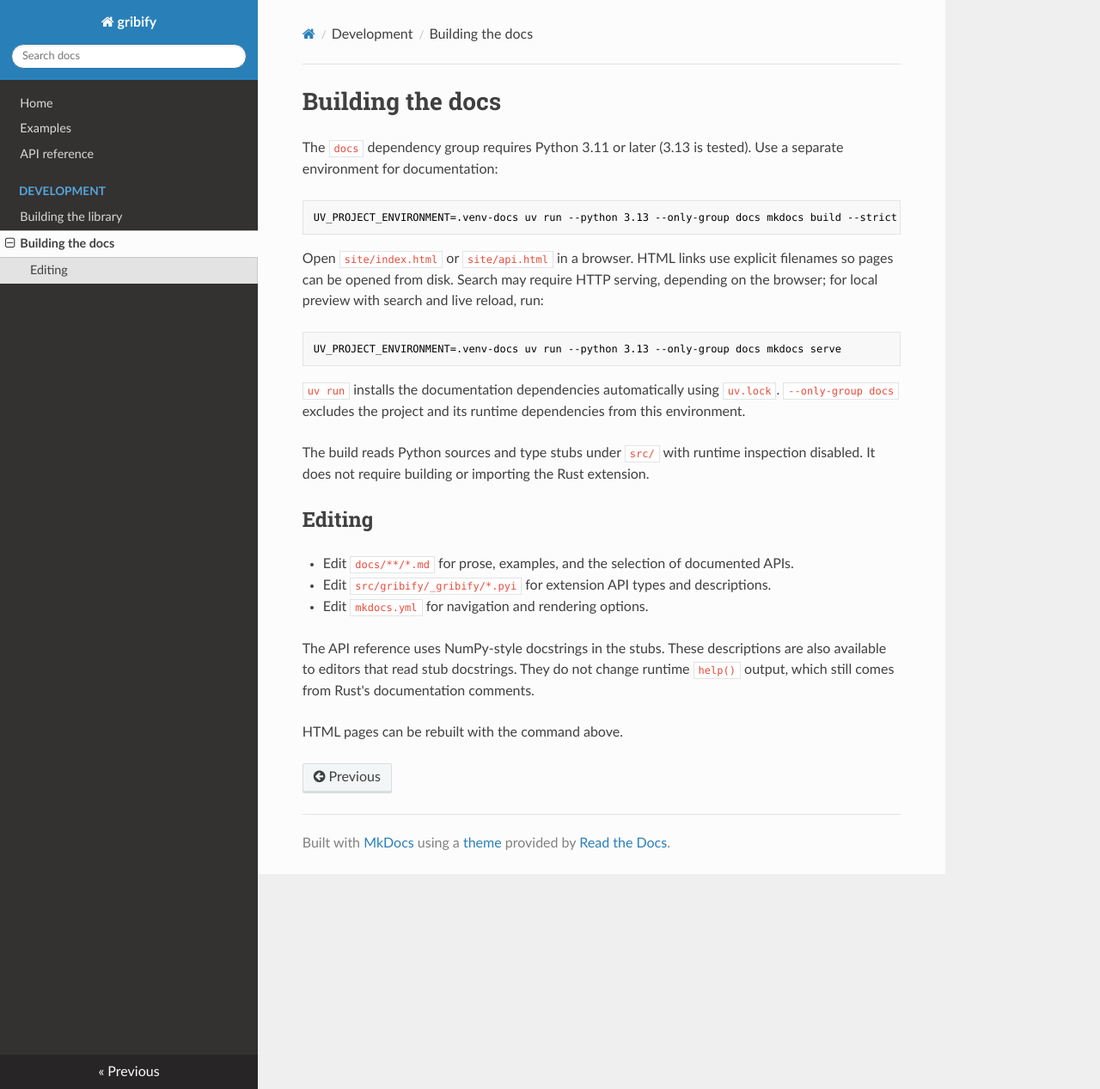
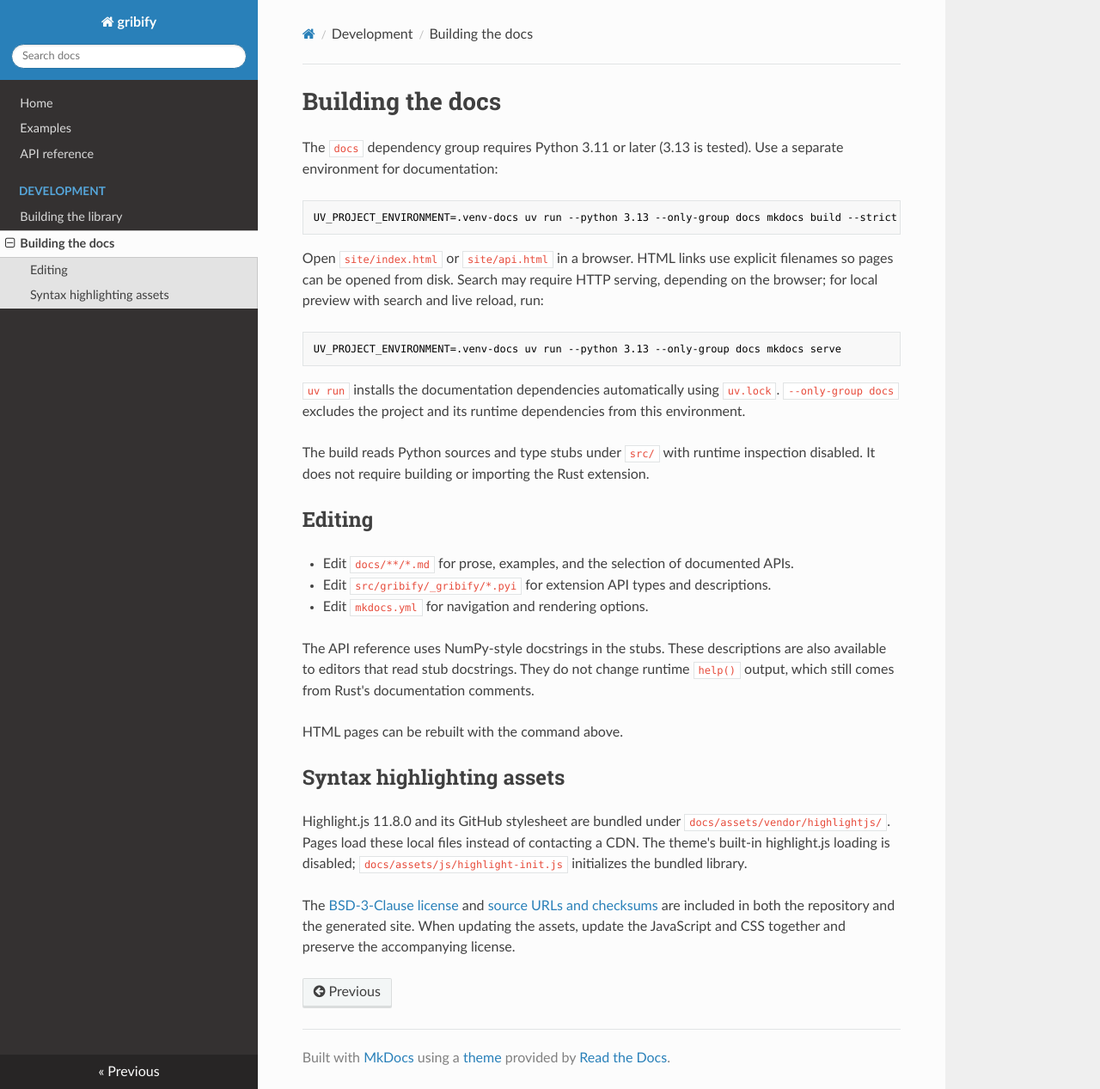
Before and after one commit to noritada/gribify, an MkDocs documentation site: the page built from docs/development/docs.md, in a window 1280 px wide and 1267 px high. Shown: the whole window at 86% size. Built offline with MkDocs 1.6.1, drawn with Linux system fonts in a browser that asks for light colours; nearby versions of some CDN libraries.

Commit message:
Fix an issue where loading documents built locally took a long time
Since `github.min.js` and `highlight.min.js` were being loaded from the
CDN, I moved them to the local directory.

```diff
--- /dev/null
+++ b/docs/assets/js/highlight-init.js
@@ -0,0 +1 @@
+hljs.highlightAll();
--- a/docs/development/docs.md
+++ b/docs/development/docs.md
@@ -33,3 +33,15 @@
 runtime `help()` output, which still comes from Rust's documentation comments.
 
 HTML pages can be rebuilt with the command above.
+
+## Syntax highlighting assets
+
+Highlight.js 11.8.0 and its GitHub stylesheet are bundled under
+`docs/assets/vendor/highlightjs/`. Pages load these local files instead of
+contacting a CDN. The theme's built-in highlight.js loading is disabled;
+`docs/assets/js/highlight-init.js` initializes the bundled library.
+
+The [BSD-3-Clause license](../assets/vendor/highlightjs/LICENSE) and
+[source URLs and checksums](../assets/vendor/highlightjs/README.txt) are included
+in both the repository and the generated site. When updating the assets,
+update the JavaScript and CSS together and preserve the accompanying license.
--- a/mkdocs.yml
+++ b/mkdocs.yml
@@ -10,6 +10,7 @@
       - Building the docs: development/docs.md
 theme:
   name: readthedocs
+  highlightjs: false
 plugins:
   - search
   - mkdocstrings:
@@ -25,3 +26,9 @@
             heading_level: 2
 markdown_extensions:
   - admonition
+
+extra_css:
+  - assets/vendor/highlightjs/github.min.css
+extra_javascript:
+  - assets/vendor/highlightjs/highlight.min.js
+  - assets/js/highlight-init.js
```
Also changed, not shown: 4 other files.
